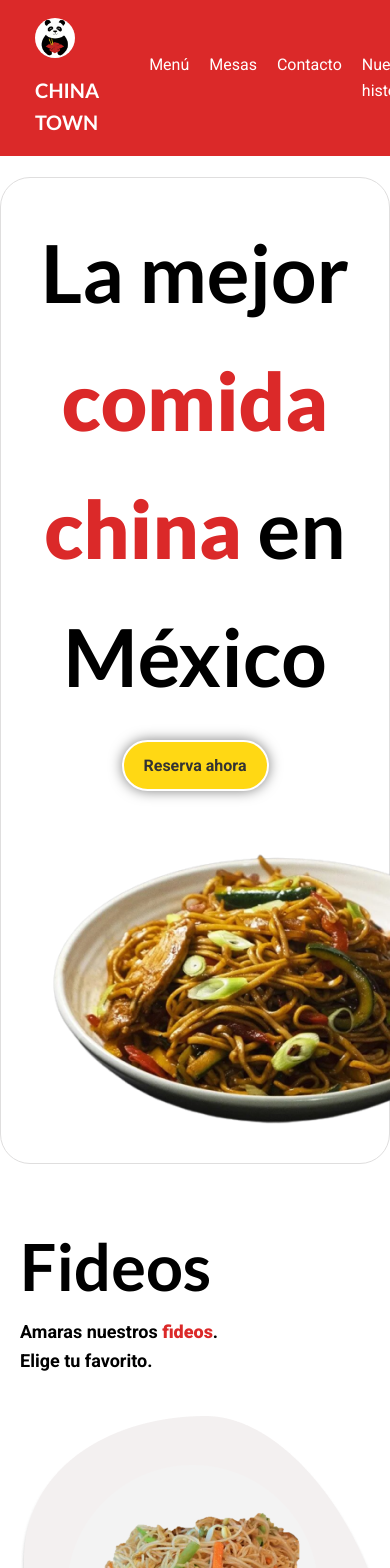
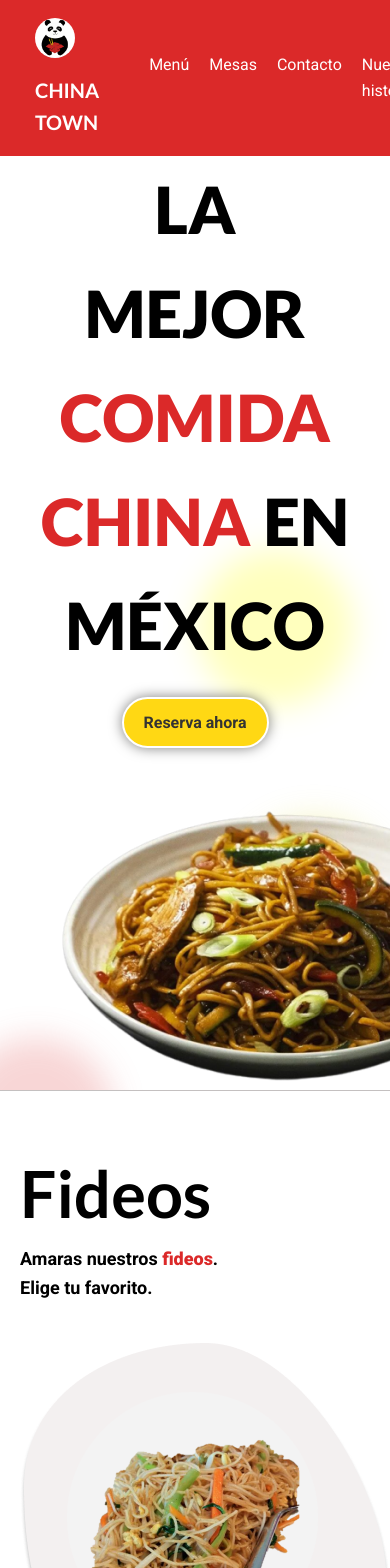
Before and after one commit to Irving-8man/app-restaurante, a Vue app: page / in a window 390 px wide. Shown: the top 1568 px of the page. Built offline with nearby package versions, Linux system fonts and the light colour scheme.

Commit message:
Agregado hero animado

```diff
--- a/src/assets/base.css
+++ b/src/assets/base.css
@@ -11,7 +11,7 @@
   --vt-c-black-mute: #282828;
 
 
-  --rojo: rgb(219, 41, 41);
+  --rojo: #DB2929;
   --amarillo-dorado:#FFD814;
   --altura-bar-sec: 240px;
 
@@ -39,6 +39,15 @@
   --color-text: var(--vt-c-text-light-1);
 
   --section-gap: 160px;
+  --bg: #000000;
+  --clr-1: #db292931;
+  --clr-2: #ffff0041;
+  --clr-3: #dbd82a44;
+  --clr-4: #2adb5c52;
+
+  --blur: 1rem;
+  --fs: clamp(3rem, 7vw, 7rem);
+  --ls: clamp(-1.75px, -0.25vw, -3.5px);
 }
 
 
--- a/src/views/HomeView.vue
+++ b/src/views/HomeView.vue
@@ -4,8 +4,7 @@ import ButtonTwo from '../components/ButtonTypeTwo.vue';
 
 <template>
   <!---->
-  <section class="section hero">
-
+  <div class="hero">
       <div class="ContentHeroTitle">
         <h2 class="heroTitle">
           La mejor <strong>comida</strong><br><strong>china</strong> en México
@@ -16,7 +15,15 @@ import ButtonTwo from '../components/ButtonTypeTwo.vue';
       <div class="contentImg">
         <img src="../assets/img/fideos_hero.png" alt="Fideos chinos" class="imgHero">
       </div>
-  </section>
+
+    <div class="aurora">
+      <div class="aurora__item"></div>
+      <div class="aurora__item"></div>
+      <div class="aurora__item"></div>
+      <div class="aurora__item"></div>
+    </div>
+  </div>
+
   <!---->
   <section class="section comida">
     <div class="textSeccionComida">
@@ -72,8 +79,7 @@ import ButtonTwo from '../components/ButtonTypeTwo.vue';
 
       <div class="platillo">
         <div class="imgPlatillo">
-          <img src="../assets/img/Fideo3.png" alt="Pollo con patata" class="imgplatillo"
-            loading="lazy">
+          <img src="../assets/img/Fideo3.png" alt="Pollo con patata" class="imgplatillo" loading="lazy">
         </div>
         <span class="nombrePlatillo"> Pollo con patata</span>
       </div>
@@ -114,7 +120,9 @@ import ButtonTwo from '../components/ButtonTypeTwo.vue';
     </div>
   </section>
   <!---->
-  <div class="separacion"><div class="overlay"></div></div>
+  <div class="separacion">
+    <div class="overlay"></div>
+  </div>
   <!---->
   <section class="section contentHistoria">
     <div class="contentHist">
@@ -145,20 +153,201 @@ import ButtonTwo from '../components/ButtonTypeTwo.vue';
         <img src="../assets/img/imgClientes.png" alt="Clientes" class="imgClientes">
       </div>
     </div>
+
   </section>
+
 </template>
 
 <style scoped>
+.content {
+  text-align: center;
+}
+
+.title {
+  font-size: var(--fs);
+  font-weight: 800;
+  letter-spacing: var(--ls);
+  position: relative;
+  overflow: hidden;
+}
+
+
+.aurora {
+  position: absolute;
+  top: 0;
+  left: 0;
+  width: 100%;
+  height: 100%;
+  z-index: 1;
+  mix-blend-mode: darken;
+  pointer-events: none;
+}
+
+.aurora__item {
+  overflow: hidden;
+  position: absolute;
+  width: 40vw;
+  height: 40vw;
+  background-color: var(--clr-1);
+  border-radius: 100%;
+  filter: blur(var(--blur));
+  mix-blend-mode: overlay;
+}
+
+.aurora__item:nth-of-type(1) {
+  top: -50%;
+  animation: aurora-border 6s ease-in-out infinite,
+    aurora-1 12s ease-in-out infinite alternate;
+}
+
+.aurora__item:nth-of-type(2) {
+  background-color: var(--clr-3);
+  right: 0;
+  top: 0;
+  animation: aurora-border 6s ease-in-out infinite,
+    aurora-2 12s ease-in-out infinite alternate;
+}
+
+.aurora__item:nth-of-type(3) {
+  background-color: var(--clr-2);
+  left: 0;
+  bottom: 0;
+  animation: aurora-border 6s ease-in-out infinite,
+    aurora-3 8s ease-in-out infinite alternate;
+}
+
+.aurora__item:nth-of-type(4) {
+  background-color: var(--clr-4);
+  right: 0;
+  bottom: -50%;
+  animation: aurora-border 6s ease-in-out infinite,
+    aurora-4 24s ease-in-out infinite alternate;
+}
+
+@keyframes aurora-1 {
+  0% {
+    top: 0;
+    right: 0;
+  }
+
+  50% {
+    top: 100%;
+    right: 75%;
+  }
+
+  75% {
+    top: 100%;
+    right: 25%;
+  }
+
+  100% {
+    top: 0;
+    right: 0;
+  }
+}
+
+@keyframes aurora-2 {
+  0% {
+    top: -50%;
+    left: 0%;
+  }
+
+  60% {
+    top: 100%;
+    left: 75%;
+  }
+
+  85% {
+    top: 100%;
+    left: 25%;
+  }
+
+  100% {
+    top: -50%;
+    left: 0%;
+  }
+}
+
+@keyframes aurora-3 {
+  0% {
+    bottom: 0;
+    left: 0;
+  }
+
+  40% {
+    bottom: 100%;
+    left: 75%;
+  }
+
+  65% {
+    bottom: 40%;
+    left: 50%;
+  }
+
+  100% {
+    bottom: 0;
+    left: 0;
+  }
+}
+
+@keyframes aurora-4 {
+  0% {
+    bottom: -50%;
+    right: 0;
+  }
+
+  50% {
+    bottom: 0%;
+    right: 40%;
+  }
+
+  90% {
+    bottom: 50%;
+    right: 25%;
+  }
+
+  100% {
+    bottom: -50%;
+    right: 0;
+  }
+}
+
+@keyframes aurora-border {
+  0% {
+    border-radius:50%
+  }
+
+  25% {
+    border-radius: 50%
+  }
+
+  50% {
+    border-radius: 50%
+  }
+
+  75% {
+    border-radius: 50%
+  }
+
+  100% {
+    border-radius: 50%
+  }
+}
 
 .hero {
   display: flex;
     flex-flow: row wrap;
     justify-content: space-between;
-  align-items: center;
-  border: 1px solid rgb(223, 222, 222);
-  border-radius: 30px;
-  margin-top:20px;
-  padding:30px;
+    align-items: flex-end;
+    align-content: center;
+    width: 100%;
+    max-width: 100%;
+    border-bottom: 1px solid rgb(196, 192, 192);
+    margin-bottom: 50px;
+    min-height: 90vh;
+    padding: 0 40px;
+    position: relative;
+    overflow: hidden;
 }
 
 .ContentHeroTitle {
@@ -169,11 +358,17 @@ import ButtonTwo from '../components/ButtonTypeTwo.vue';
   text-align: center;
   align-items: center;
   gap: 20px;
+  z-index: 100;
+}
+
+.contentImg{
+  z-index: 100;
 }
 
 .heroTitle {
-  font-size: 5rem;
-  font-weight: bold;
+  font-size: 65px;
+  font-weight:900;
+  text-transform: uppercase;
 }
 
 .titleSeccion {
@@ -208,6 +403,7 @@ import ButtonTwo from '../components/ButtonTypeTwo.vue';
   margin-bottom: 10px;
   border-radius: 10px;
 }
+
 .overlay {
   border-radius: 30px;
   position: absolute;
@@ -267,18 +463,19 @@ import ButtonTwo from '../components/ButtonTypeTwo.vue';
   gap: 1.875rem;
 }
 
-.contentClientes{
+.contentClientes {
   display: flex;
   flex-flow: row wrap;
   justify-content: space-between;
   align-content: center;
 }
 
-.imgClientes, .imgTia{
+.imgClientes,
+.imgTia {
   width: 80%;
 }
 
-.nombrePlatillo{
-  text-wrap:balance;
+.nombrePlatillo {
+  text-wrap: balance;
 }
 </style>
--- a/src/views/MesasView.vue
+++ b/src/views/MesasView.vue
@@ -188,14 +188,17 @@ const horaSeleccionada = ref('');
             <CardReservacion></CardReservacion>
             <CardReservacion></CardReservacion>
             <CardReservacion></CardReservacion>
-
         </div>
     </section>
+
+
 </template>
 
 
 
 <style scoped>
+
+
 /**HEader */
 .backTitle {
     position: relative;
@@ -208,6 +211,7 @@ const horaSeleccionada = ref('');
     justify-content: space-around;
     align-items: center;
     margin-bottom: 40px;
+    padding-bottom: 10px;
 }
 
 
@@ -282,7 +286,7 @@ select {
     display: flex;
     flex-flow: row nowrap;
     overflow: hidden;
-    padding: 7px 8px;
+    padding: 9px 20px;
     width: 120px;
     align-items: center;
     font-weight: bolder;
@@ -330,16 +334,12 @@ select {
 
 
 
-
-
-
-
 /**Seccion del grid */
 .reservaciones {
     width: 100%;
     max-width: 1260px;
     display: grid;
-    grid-template-columns: repeat(3, 1fr);
+    grid-template-columns: repeat(auto-fit,minmax(350px,1fr));
     justify-content: center;
     align-items: center;
     justify-items: center;
```
Lines whose indentation alone changed are shown as unchanged.
